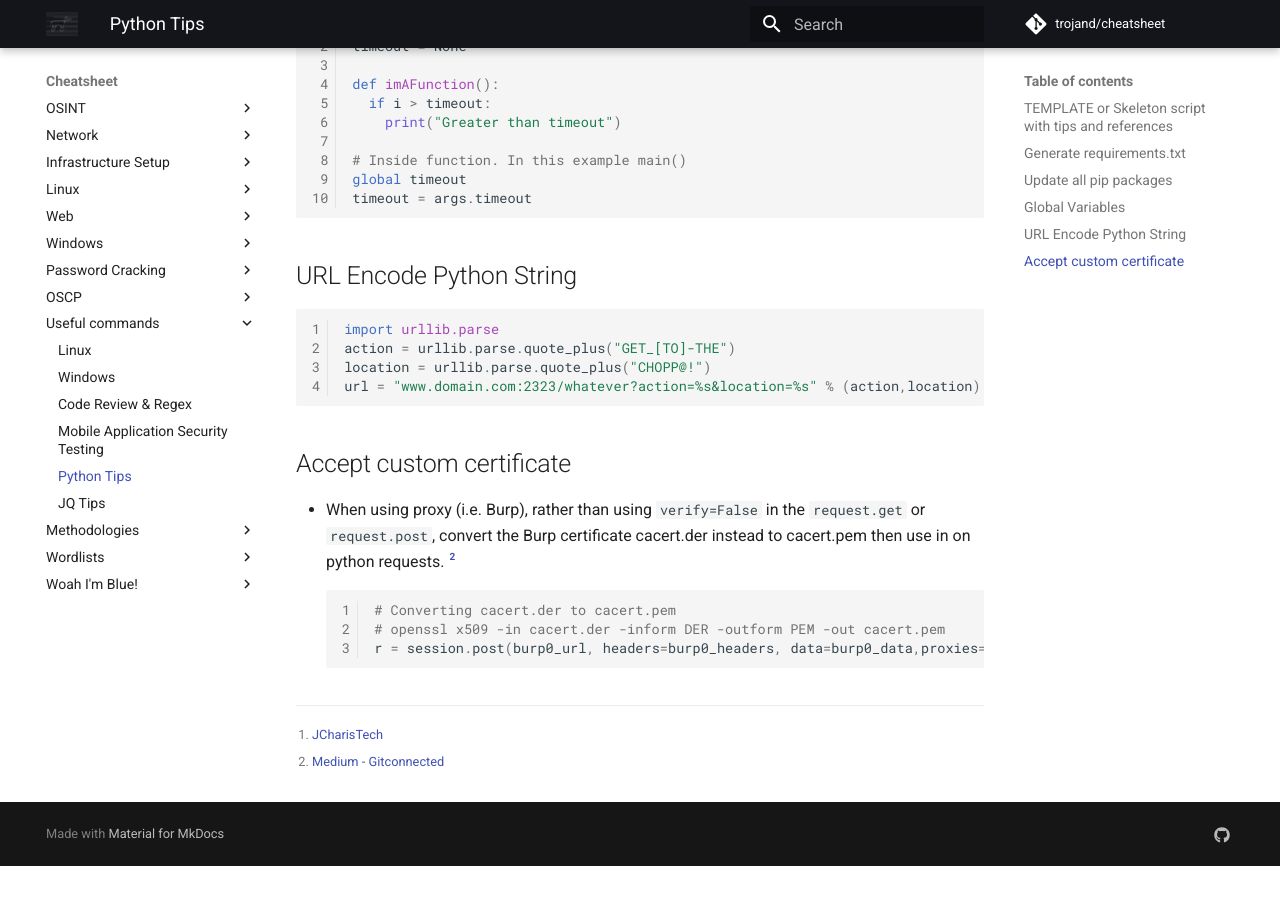
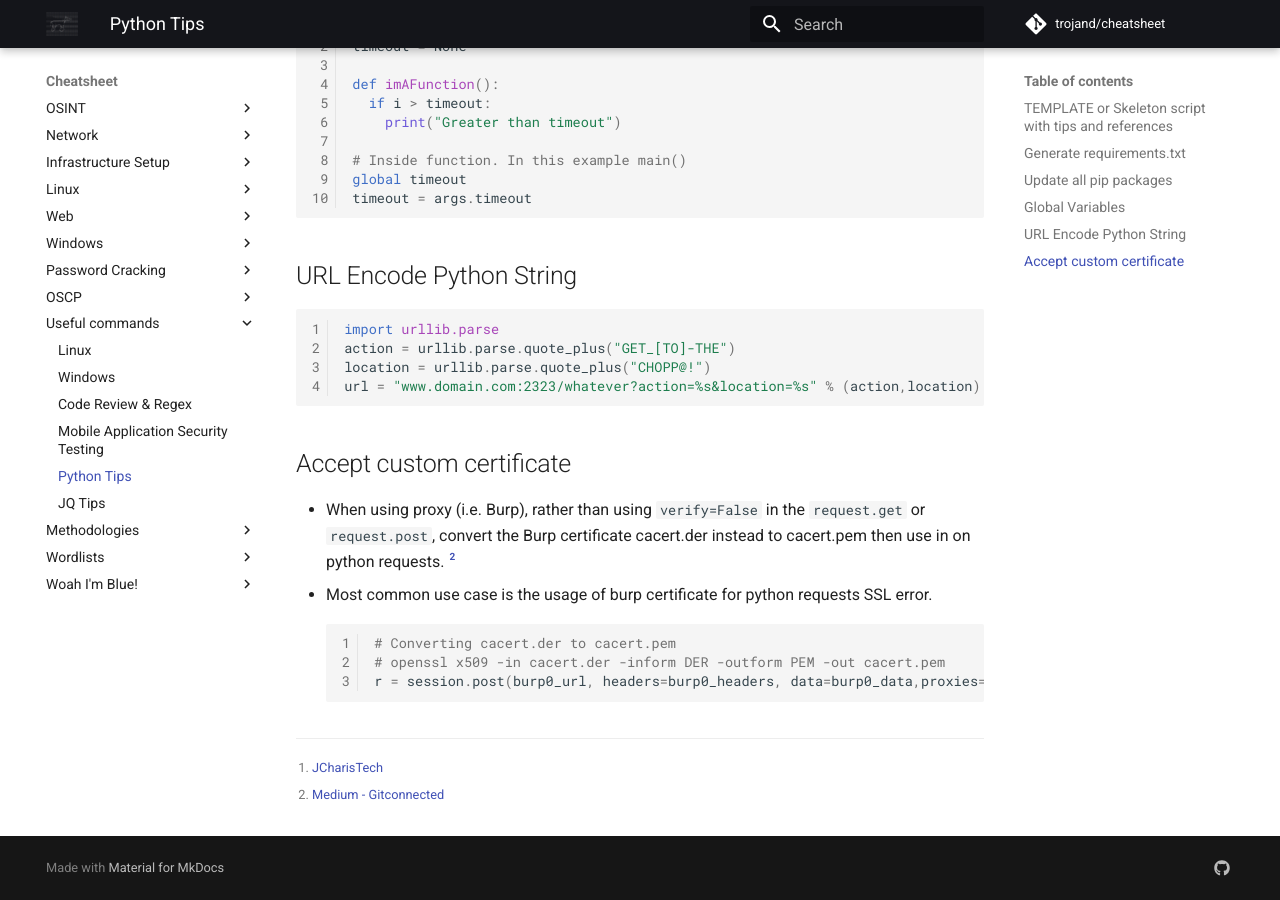
Before and after one commit to trojand/cheatsheet, an MkDocs documentation site: the page built from docs/Useful_Commands/Python_Tips.md, in a window 1280 px wide and 900 px high, scrolled down 755 px. Built offline with MkDocs 1.6.1 and Material for MkDocs 9.7.7, drawn with Linux system fonts in a browser that asks for light colours; comment, search, counter and statistics services are not loaded; before the commit the page ends 1621 px from its top, so only the background shows below that.

Commit message:
Update Python_Tips.md

````diff
--- a/docs/Useful_Commands/Python_Tips.md
+++ b/docs/Useful_Commands/Python_Tips.md
@@ -44,6 +44,7 @@ url = "www.domain.com:2323/whatever?action=%s&location=%s" % (action,location)
 
 ## Accept custom certificate
 * When using proxy (i.e. Burp), rather than using `verify=False` in the `request.get` or `request.post`, convert the Burp certificate cacert.der instead to cacert.pem then use in on python requests. [^2]
+* Most common use case is the usage of burp certificate for python requests SSL error.
 ```python
 # Converting cacert.der to cacert.pem
 # openssl x509 -in cacert.der -inform DER -outform PEM -out cacert.pem
````
